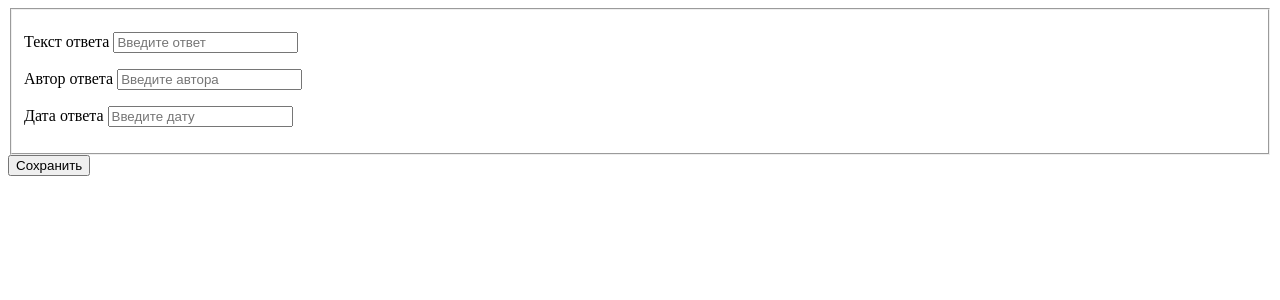
After one commit to tiranosaur/examples, a PHP site: page /frontend/angularJS/index5.php in a window 1280 px wide. The commit adds this page. Shown: the top 300 px of the page. Run offline with PHP 8.4, Linux system fonts and the light colour scheme.

Commit message:
angular form

```diff
--- /dev/null
+++ b/frontend/angularJS/index5.php
@@ -0,0 +1,51 @@
+<!doctype html>
+<html lang="en" ng-app="fifthApp">
+<head>
+    <meta charset="UTF-8">
+    <title>Document</title>
+</head>
+<body>
+<div ng-controller="fifthController">
+    <form name="answerForm">
+        <fieldset>
+            <p><label for="answerText">Текст ответа</label>
+                <input id="answerText" ng-model="answer.text" required ng-pattern="/^[a-zA-Z]{3;}$/"
+                       placeholder="Введите ответ"/></p>
+            <p><label for="answerAuthor">Автор ответа</label>
+                <input id="answerAuthor" ng-model="answer.author" required placeholder="Введите автора"/></p>
+            <p><label for="answerDate">Дата ответа</label>
+                <input id="answerDate" ng-model="answer.date" required ng-pattern="/\d\d/\d\d/\d\d\d\d/"
+                       placeholder="Введите дату"/></p>
+        </fieldset>
+        <button type="submit" ng-click="save(answer, answerForm)">Сохранить</button>
+    </form>
+    <div>
+        <div ng-repeat="item in answers">
+            <p>{{item.text}}</p>
+            <p>{{item.author}}</p>
+            <p>{{item.date}}</p>
+            <hr>
+        </div>
+    </div>
+</div>
+
+<script src="angular.js"></script>
+<script src="jj.js"></script>
+<script>
+    var fifthApp = angular.module('fifthApp', []).run(function ($rootScope) {
+        $rootScope.pass = 'Romanoff';
+    });
+    fifthApp.controller('fifthController', function ($scope) {
+        $scope.answers = [];
+        $scope.save = function (answer, answerForm) {
+            if (answerForm.$valid) {
+                alert(answer.author + ", ваш ответ сохранен");
+                this.answers.push({text: answer.text, author: answer.author, date: answer.date});
+            }else {
+                console.log(answerForm.$error.author);
+            }
+        };
+    })
+</script>
+</body>
+</html>
--- a/index.php
+++ b/index.php
@@ -30,6 +30,7 @@
     <li><a href="/frontend/angularJS/index2.php">try App</a></li>
     <li><a href="/frontend/angularJS/index3.php">Show html</a></li>
     <li><a href="/frontend/angularJS/index4.php">Filter and format</a></li>
+    <li><a href="/frontend/angularJS/index5.php">Form validation</a></li>
 </ul>
 <!------------------------------->
 <hr>
```
